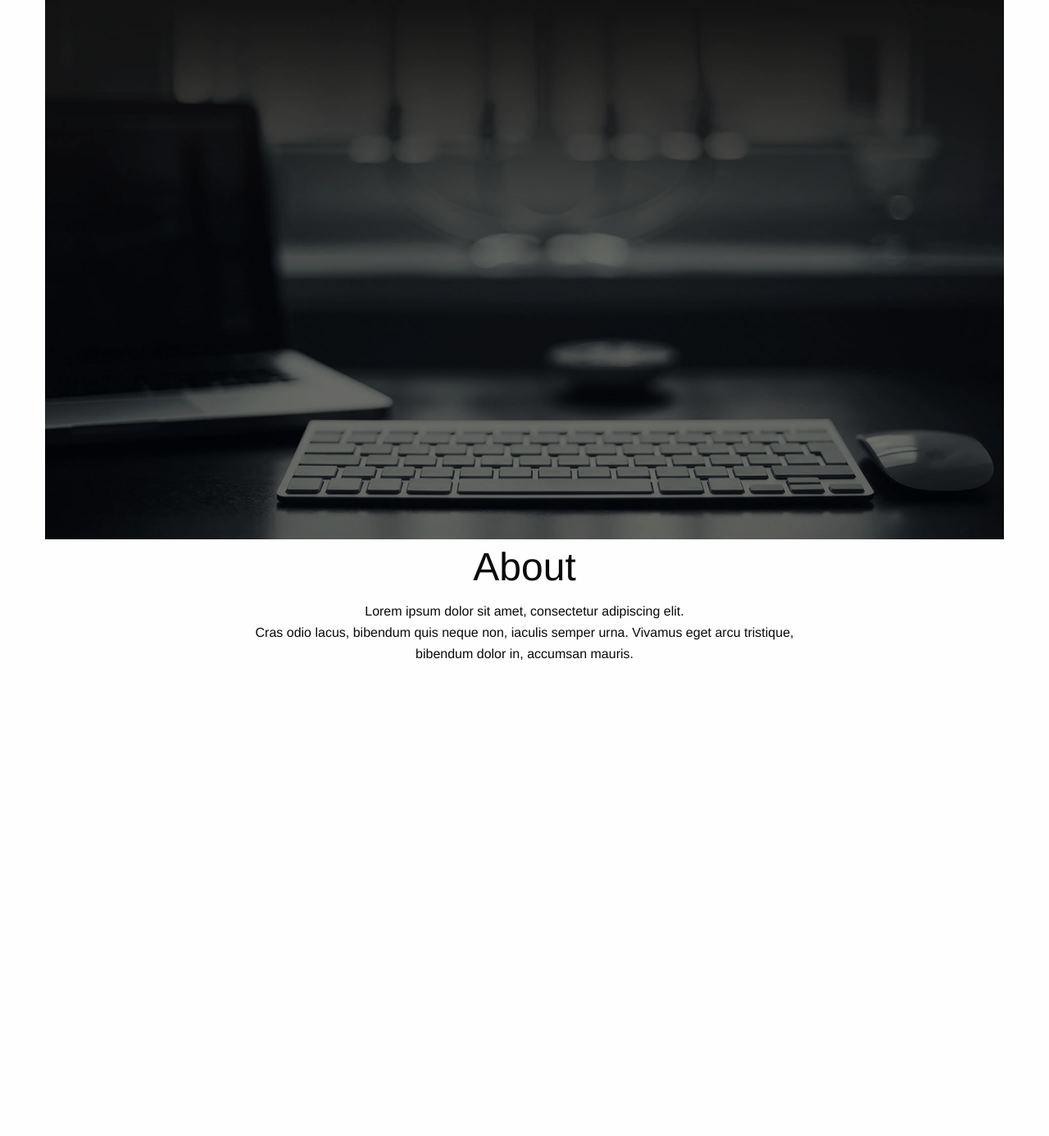
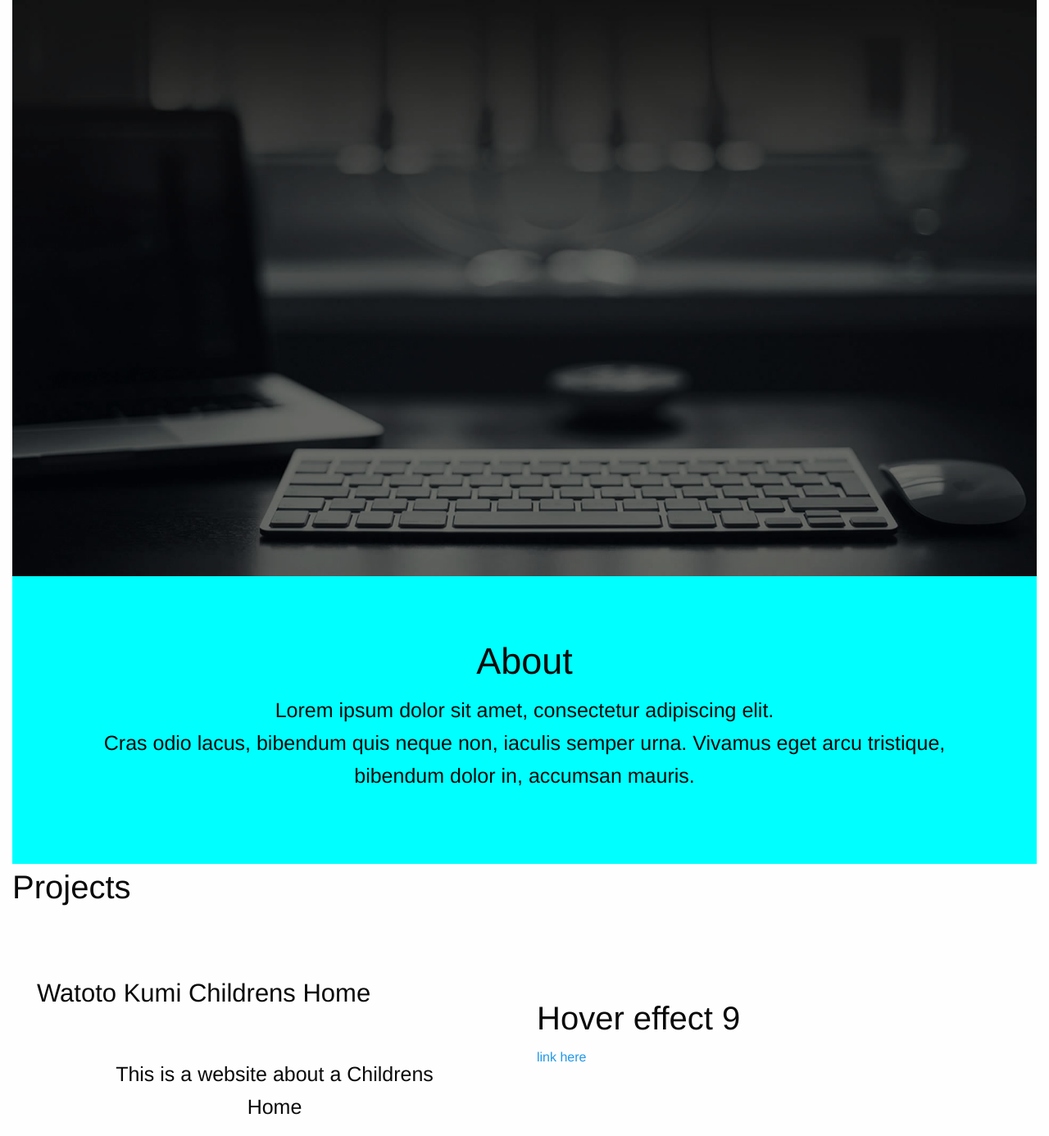
Before and after one commit to AndrewKahora/Andrew_website, a PHP site: page / in a window 1280 px wide. Shown: the whole page at 82% size. Before the commit the page ends 805 px from the top, so only its background shows below. Run offline with PHP 8.4, Linux system fonts and the light colour scheme.

Commit message:
projects section

```diff
--- a/css/app.css
+++ b/css/app.css
@@ -1,13 +1,21 @@
 .fullWidth{
     width: 100%;
-    margin-left: auto;
-    margin-right: auto;
-    max-width: initial;
+    max-width: inherit;
 }
 h1{
     text-align: center;
+    font-size: 45px;
 
 }
 p{
     text-align: center;
+    font-size: 25px;
 }
+body{
+    background-attachment: fixed;
+    background-repeat: no-repeat;
+    background-size: cover;
+}
+#about{
+    background-color: aqua;
+}
--- a/index.html
+++ b/index.html
@@ -10,23 +10,64 @@
     <link href="https://fonts.googleapis.com/css?family=Indie+Flower|Lato" rel="stylesheet">
   </head>
   <body>
-    <div class="row">
+    <div class="row fullWidth">
       <div class="large-12 columns">
+          <img src="images/backg2.jpg">
           <div id="about">
-              <div class="row">
-                <div class="large-12 columns">
-                   <img src="images/backg2.jpg">
-                </div>
-              </div>
+
+              <!--about-->
+
               <div class="row">
                 <div class="small-12 small-centered columns">
+                    <br>
+                    <br>
+                    <br>
                   <h1>About</h1>
                   <p>Lorem ipsum dolor sit amet, consectetur adipiscing elit.
                       <br>Cras odio lacus, bibendum quis neque non, iaculis semper urna. Vivamus eget arcu tristique,
                       <br>bibendum dolor in, accumsan mauris.</p>
+                    <br>
+                    <br>
+                    <br>
                 </div>
               </div>
           </div>
+
+              <!-- projects-->
+              <div class="row">
+                  <div class="large-12 columns">
+                      <h2>Projects</h2>
+                        <br>
+                        <br>
+                        <br>
+                       <div class="large-12 columns">
+                           <div class="large-6 medium-6 columns">
+                               <h3>Watoto Kumi Childrens Home</h3>
+                                <br>
+                                <br>
+
+                               <p class="watotop">This is a website about a Childrens
+                                   <br>Home</p>
+                           </div>
+
+                           <div class="large-6 medium-6 columns">
+
+                               <div class="hovereffect">
+                                   <img class="img-responsive" src="" alt="">
+                                   <div class="overlay">
+                                       <h2>Hover effect 9</h2>
+                                       <a class="info" href="#">link here</a>
+                                   </div>
+                               </div>
+
+                           </div>
+
+
+                       </div>
+                      </div>
+
+          </div>
+
 
 
       </div>
```
Also changed, not shown: images/rush.png (added), images/watoto1.png (added).
